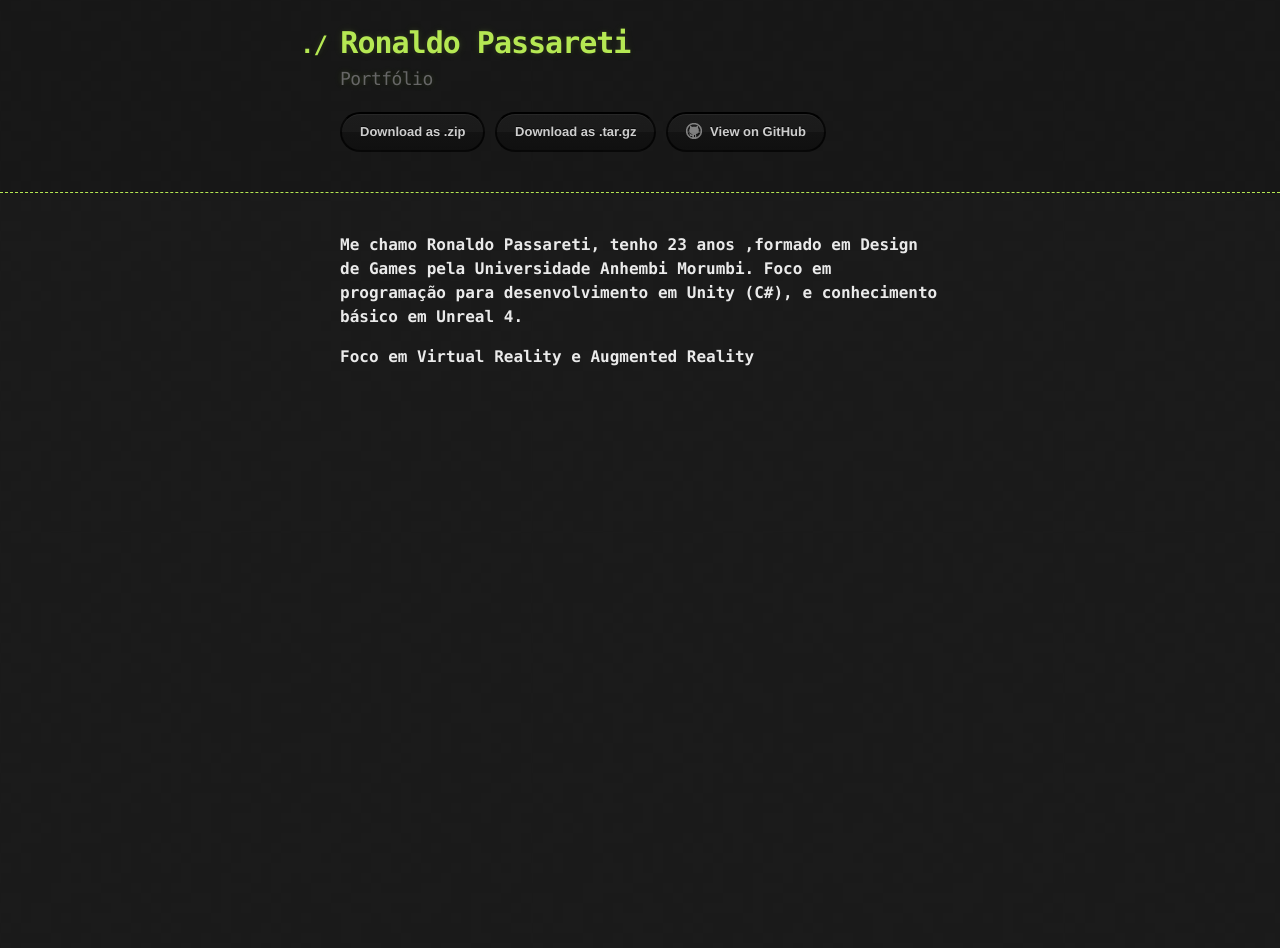
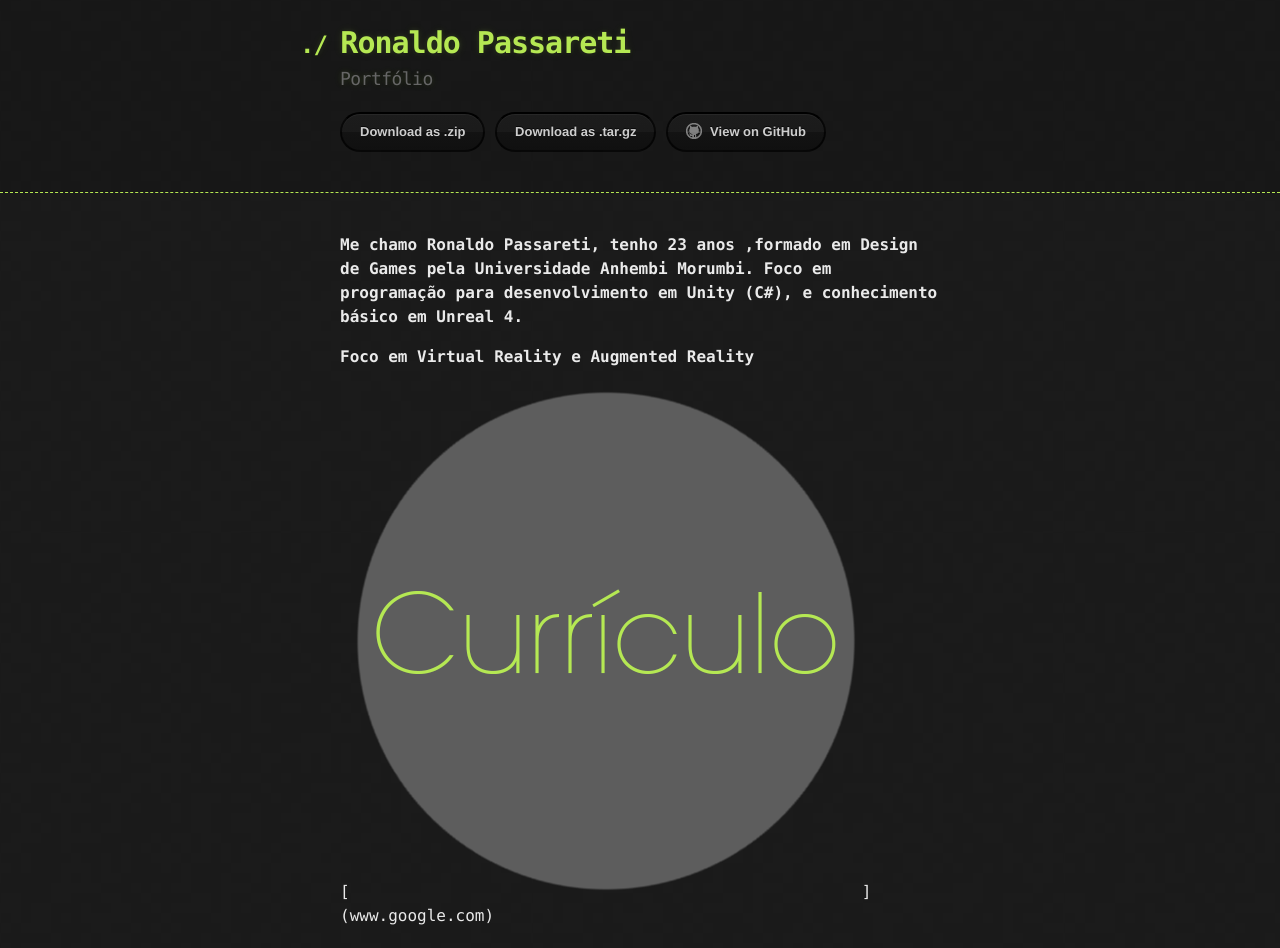
Before and after one commit to rpassareti/rpassareti.github.io, a Jekyll site: the page built from index.md, in a window 1280 px wide. Built offline with Jekyll 4.4.1, drawn with Linux system fonts in a browser that asks for light colours; our own code applies the rules of GitHub Pages for plain Markdown files; before the commit the page ends 900 px from its top, so only the background shows below that.

Commit message:
Update index.md
teste botao

```diff
--- a/index.md
+++ b/index.md
@@ -1,3 +1,5 @@
 **Me chamo Ronaldo Passareti, tenho 23 anos ,formado em Design de Games pela Universidade Anhembi Morumbi. Foco em programação para desenvolvimento em Unity (C#), e conhecimento básico em Unreal 4.**
 
 **Foco em Virtual Reality e Augmented Reality**
+
+[![](https://github.com/rpassareti/rpassareti.github.io/blob/master/bts/bt_curriculo.png)] (www.google.com)
```
